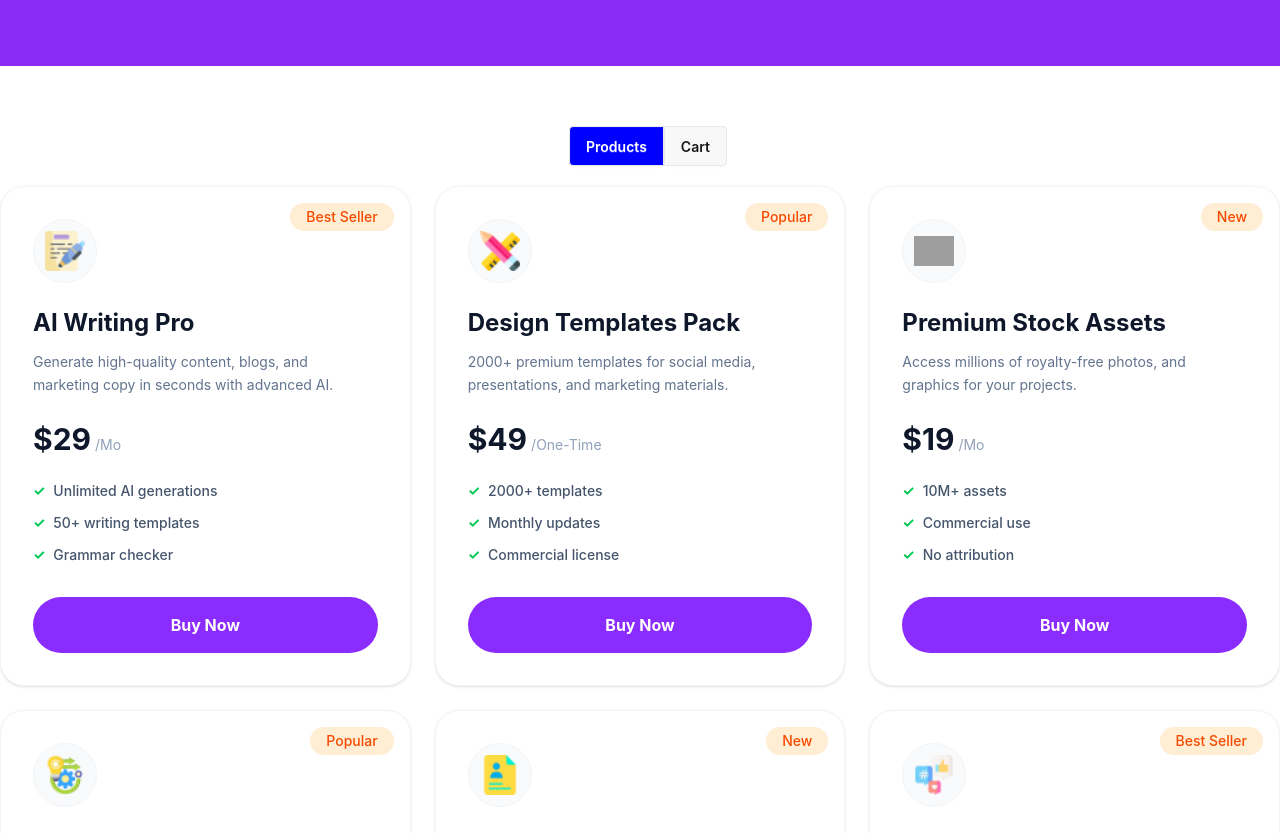
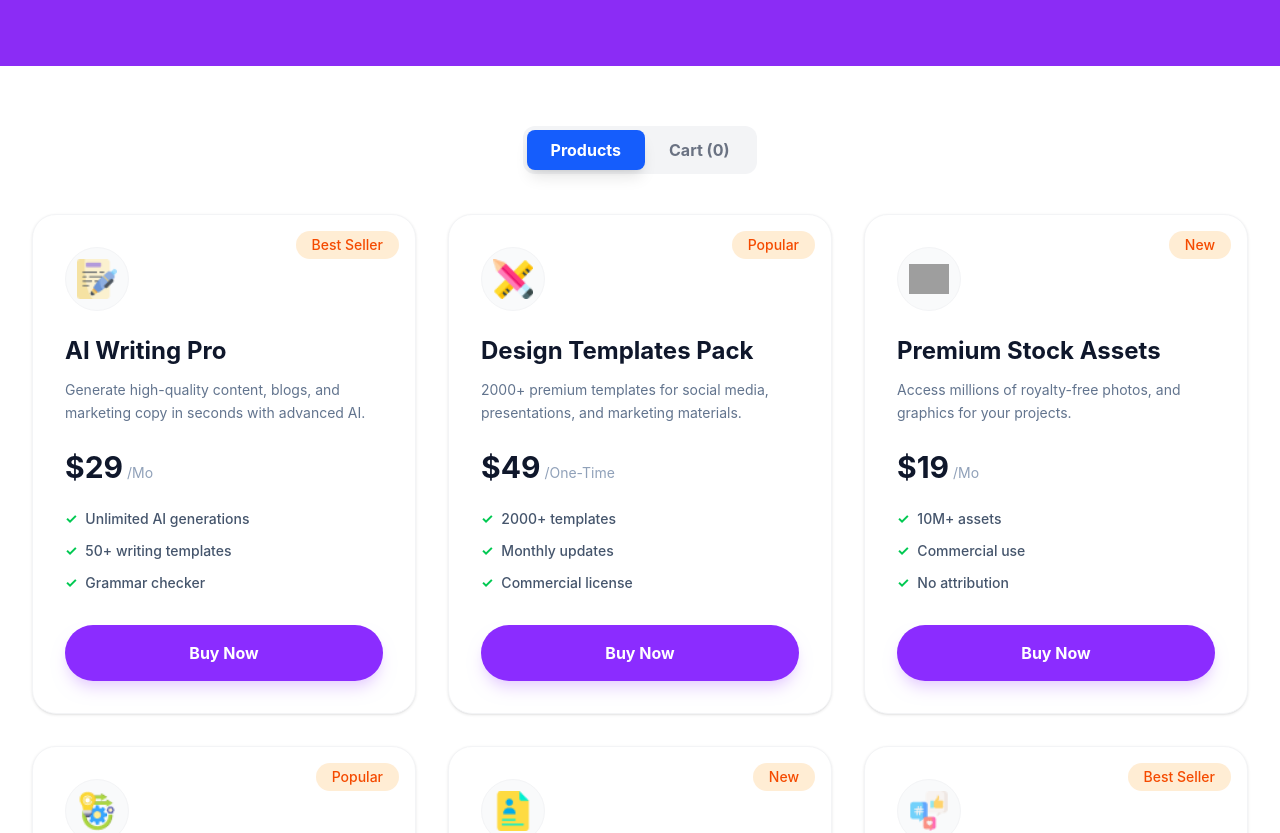
Before and after one commit to arafat33498-prog/Assinment-06, a React (Vite) app: page / in a window 1280 px wide. Shown: the part 960-1793 px from the top of the page. Built offline with nearby package versions, Linux system fonts and the light colour scheme; grey boxes are pictures that could not be loaded.

Commit message:
feat: implement dynamic cart with duplicate check and total price calculation

```diff
--- a/src/App.jsx
+++ b/src/App.jsx
@@ -8,31 +8,39 @@ import StepsSection from './component/StepsSection/StepsSection'
 import PricingSection from './component/PricingSection/PricingSection'
 import Footer from './component/footer/Footer'
 
-
 const fetchData = async() =>{
   const res = await fetch("/data.json")
   return res.json()
 }
 
-
 const cardPromise = fetchData();
 
 function App() {
-  const [count, setCount] = useState(0);
+  const [selectedCards, setSelectedCards] = useState([]);
 
-  const handleAddToCart = () => {
-    setCount(count + 1);
+  const handleAddToCart = (card) => {
+    // Unique check: Title diye check korchi jate proti card alada bhabe add hoy
+    const isExist = selectedCards.find(item => item.title === card.title);
+
+    if (!isExist) {
+      setSelectedCards([...selectedCards, card]);
+    } else {
+      alert("This item is already in your cart!");
+    }
   };
 
   return (
     <>
-      <Navbar count={count}></Navbar>
+      <Navbar count={selectedCards.length}></Navbar>
       <Banner></Banner>
       <Counter></Counter>
 
-
       <Suspense fallback={<div className="flex justify-center my-10"><span className="loading loading-dots loading-xl"></span></div>}>
-        <Card cardPromise={cardPromise} handleAddToCart={handleAddToCart}/>
+        <Card
+          cardPromise={cardPromise}
+          handleAddToCart={handleAddToCart}
+          selectedCards={selectedCards}
+        />
       </Suspense>
 
       <StepsSection></StepsSection>
--- a/src/component/availavaleCard/AvailableCard.jsx
+++ b/src/component/availavaleCard/AvailableCard.jsx
@@ -1,23 +1,29 @@
 import React, { useState } from 'react';
 
+
 const SingleCard = ({ cards, handleAddToCart }) => {
+
     const [isSelected, setIsSelected] = useState(false);
 
     const onButtonClick = () => {
         if (!isSelected) {
             setIsSelected(true);
-            handleAddToCart();
+
+            handleAddToCart(cards);
         }
     };
 
     return (
-        <div className="bg-white border border-gray-100 rounded-3xl p-8 shadow-sm relative flex flex-col justify-between">
+        <div className="bg-white border border-gray-100 rounded-3xl p-8 shadow-sm relative flex flex-col justify-between h-full">
+
             {cards.badge && (
                 <div className="absolute top-4 right-4 bg-orange-100 text-orange-600 px-4 py-1 rounded-full text-sm font-medium">
                     {cards.badge}
                 </div>
             )}
+
             <div>
+
                 <div className="w-16 h-16 bg-gray-50 rounded-full flex items-center justify-center mb-6 border border-gray-100 overflow-hidden">
                     <img
                         src={`/${cards.icon}`}
@@ -26,12 +32,20 @@ const SingleCard = ({ cards, handleAddToCart }) => {
                         onError={(e) => { e.target.src = "https://via.placeholder.com/150?text=Icon"; }}
                     />
                 </div>
+
+
                 <h2 className="text-2xl font-bold text-slate-900 mb-3">{cards.title}</h2>
-                <p className="text-slate-500 text-sm leading-relaxed mb-6">{cards.description}</p>
+                <p className="text-slate-500 text-sm leading-relaxed mb-6 line-clamp-3">
+                    {cards.description}
+                </p>
+
+
                 <div className="flex items-baseline mb-6">
                     <span className="text-3xl font-bold text-slate-900">${cards.price}</span>
                     <span className="text-slate-400 ml-1 text-sm">{cards.billing}</span>
                 </div>
+
+
                 <div className="space-y-3 mb-8 text-left">
                     {cards.features.map((item, index) => (
                         <div key={index} className="flex items-center text-slate-600 text-sm gap-2">
@@ -41,9 +55,13 @@ const SingleCard = ({ cards, handleAddToCart }) => {
                     ))}
                 </div>
             </div>
+
+
             <button
                 className={`w-full font-bold py-4 rounded-full transition-all duration-200 ${
-                    isSelected ? 'bg-green-500 text-white cursor-default' : 'bg-[#8B2CFF] hover:bg-[#7a25e0] text-white'
+                    isSelected
+                    ? 'bg-green-500 text-white cursor-default shadow-inner'
+                    : 'bg-[#8B2CFF] hover:bg-[#7a25e0] text-white shadow-lg shadow-purple-200'
                 }`}
                 onClick={onButtonClick}
                 disabled={isSelected}
@@ -54,12 +72,17 @@ const SingleCard = ({ cards, handleAddToCart }) => {
     );
 };
 
+
 const AvailableCard = ({ card, handleAddToCart }) => {
     return (
-        <div className="container mx-auto">
-            <div className='grid grid-cols-1 md:grid-cols-2 lg:grid-cols-3 gap-6'>
+        <div className="container mx-auto px-4">
+            <div className='grid grid-cols-1 md:grid-cols-2 lg:grid-cols-3 gap-8'>
                 {card.map((item, index) => (
-                    <SingleCard key={index} cards={item} handleAddToCart={handleAddToCart} />
+                    <SingleCard
+                        key={item.id || index}
+                        cards={item}
+                        handleAddToCart={handleAddToCart}
+                    />
                 ))}
             </div>
         </div>
--- a/src/component/homepage/card/Card.jsx
+++ b/src/component/homepage/card/Card.jsx
@@ -2,34 +2,32 @@ import React, { use, useState } from 'react';
 import AvailableCard from '../../availavaleCard/AvailableCard';
 import SelectedCard from './selectedCard/SelectedCard';
 
-const Card = ({cardPromise, handleAddToCart}) => {
+const Card = ({ cardPromise, handleAddToCart, selectedCards }) => {
     const CardData = use(cardPromise);
-    const [selectedCard, setSelectedCard] = useState("available")
+    const [view, setView] = useState("available")
 
     return (
-        <div className='container mx-auto my-[60px]'>
-            <div className='flex justify-center gap-4 items-center mb-[20px]'>
-                {selectedCard === "available" ? <h2></h2> : <h2>Your Cart</h2>}
-                <div>
+        <div className='container mx-auto my-[60px] px-4'>
+            <div className='flex justify-center gap-4 items-center mb-[40px]'>
+                <div className="inline-flex p-1 bg-gray-100 rounded-xl">
                     <button
-                        onClick={() => setSelectedCard("available")}
-                        className={`btn ${selectedCard === "available" ? "bg-[blue] text-white" : ""} rounded-r-none`}
+                        onClick={() => setView("available")}
+                        className={`px-6 py-2 rounded-lg font-bold transition-all ${view === "available" ? "bg-blue-600 text-white shadow-lg" : "text-gray-500 hover:bg-gray-200"}`}
                     >
                         Products
                     </button>
                     <button
-                        onClick={() => setSelectedCard("selected")}
-                        className={`btn ${selectedCard === "selected" ? "bg-[blue] text-white" : ""} rounded-l-none`}
+                        onClick={() => setView("selected")}
+                        className={`px-6 py-2 rounded-lg font-bold transition-all ${view === "selected" ? "bg-blue-600 text-white shadow-lg" : "text-gray-500 hover:bg-gray-200"}`}
                     >
-                        Cart
+                        Cart ({selectedCards.length})
                     </button>
                 </div>
             </div>
 
-            {/* handleAddToCart pathiye dilam AvailableCard-e */}
-            {selectedCard === "available"
-                ? <AvailableCard card={CardData} handleAddToCart={handleAddToCart}/>
-                : <SelectedCard></SelectedCard>
+            {view === "available"
+                ? <AvailableCard card={CardData} handleAddToCart={handleAddToCart} />
+                : <SelectedCard selectedCards={selectedCards} />
             }
         </div>
     );
--- a/src/component/homepage/card/selectedCard/SelectedCard.jsx
+++ b/src/component/homepage/card/selectedCard/SelectedCard.jsx
@@ -1,9 +1,47 @@
 import React from 'react';
+import { HiOutlineTrash } from "react-icons/hi2";
 
-const SelectedCard = () => {
+const SelectedCard = ({ selectedCards }) => {
+
+    const totalPrice = selectedCards.reduce((total, item) => total + parseFloat(item.price), 0);
+
     return (
-        <div>
-            slected card
+        <div className="max-w-4xl mx-auto space-y-4 pb-20">
+            {selectedCards.length === 0 ? (
+                <div className="text-center py-20 bg-gray-50 rounded-3xl border-2 border-dashed border-gray-200">
+                    <p className="text-gray-400 text-lg">Your cart is empty!</p>
+                </div>
+            ) : (
+                <>
+                    {selectedCards.map((item, index) => (
+                        <div key={index} className="flex items-center justify-between bg-white p-5 rounded-2xl shadow-sm border border-gray-100">
+                            <div className="flex items-center gap-6">
+                                <div className="w-20 h-20 bg-gray-50 rounded-xl flex items-center justify-center p-3">
+                                    <img src={`/${item.icon}`} alt="" className="w-full h-full object-contain" />
+                                </div>
+                                <div>
+                                    <h3 className="text-xl font-bold text-slate-800">{item.title}</h3>
+                                    <p className="text-[#7C3AED] font-bold mt-1">${item.price}</p>
+                                </div>
+                            </div>
+                            <button className="p-3 text-red-400 hover:text-red-600 hover:bg-red-50 rounded-full transition-all">
+                                <HiOutlineTrash size={28} />
+                            </button>
+                        </div>
+                    ))}
+
+
+                    <div className="mt-8 border-t pt-8">
+                        <div className="flex justify-between items-center mb-6">
+                            <span className="text-gray-500 text-lg">Total:</span>
+                            <span className="text-3xl font-bold text-slate-900">${totalPrice}</span>
+                        </div>
+                        <button className="w-full bg-[#8B2CFF] hover:bg-[#7a25e0] text-white font-bold py-5 rounded-2xl shadow-lg transition-all text-lg">
+                            Proceed To Checkout
+                        </button>
+                    </div>
+                </>
+            )}
         </div>
     );
 };
```
